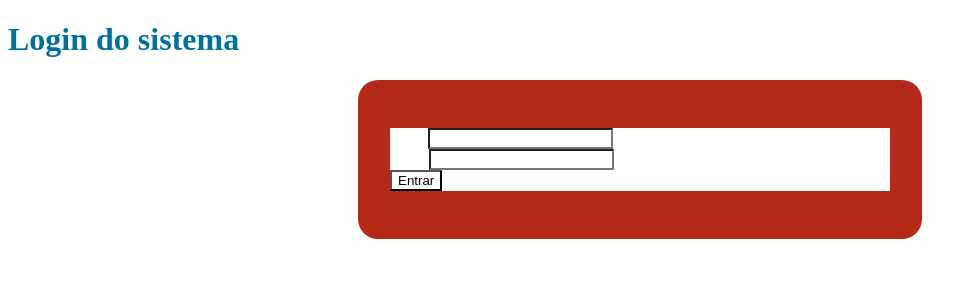
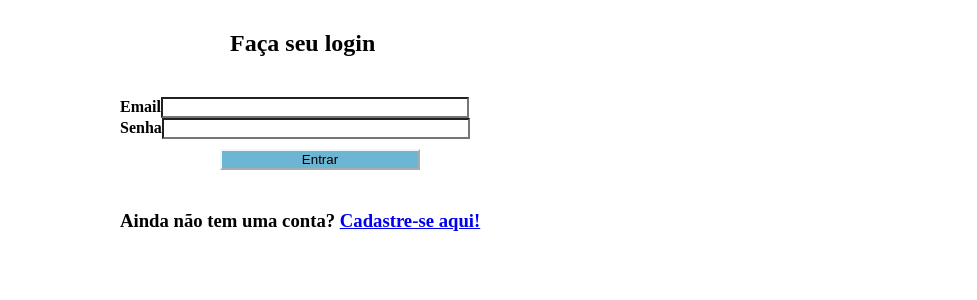
Before and after one commit to mdsreq-fga-unb/2022.2-RevistaTeses, a React (Vite) app in the folder frontend/: page / in a window 1280 px wide. Shown: the top 300 px of the page, without its empty margins (0-977 px from the left). Built offline with nearby package versions, Linux system fonts and the light colour scheme.

Commit message:
att arquivos

```diff
--- a/frontend/src/pages/login/index.jsx
+++ b/frontend/src/pages/login/index.jsx
@@ -1,6 +1,6 @@
-import React, { useState } from 'react'
+import React, { useState } from "react";
 import { api } from '../../api/index'
-import '../login/styles.css'
+import "../login/styles.css";
 
 const Login = () => {
   const [email, setEmail] = useState("")
@@ -15,26 +15,25 @@ const Login = () => {
 
   return (
     <div id="login">
-        <h1 className='title'>Login do sistema</h1>
-        <div>
-            <div className='container'>
+      <h2 className="login">Faça seu login</h2>
+
       <form>
-                <div className='field'>
-                    <label htmlFor='email'>Email</label>
-                    <input type="email" name='email' value={email} onChange={(e) => setEmail(e.target.value)} id='email'/>
+        <div id="campoEmail" class="campoEmail">
+          <label htmlFor="email"><b>Email</b></label>
+          <input type="email" name="email" id="email" required />
         </div>
-                <div className='field'>
-                    <label htmlFor='password'>Senha</label>
-                    <input type="password" name='password' value={password} onChange={(e) => setPassword(e.target.value)} id='password'/>
+
+        <div id="campoSenha" class="campoSenha">
+          <label htmlFor="password"><b>Senha</b></label>
+          <input type="password" name="password" id="password" required />
         </div>
-                <div className='actions'>
-                    <button type='button' onClick={() => handleLogin()}>Entrar</button>
+
+        <button type="button" onClick={() => handleLogin()} className="botaoEntrar">Entrar</button>
+      </form>
+
+      <h3 className="cadastro">Ainda não tem uma conta? <a href="#">Cadastre-se aqui!</a></h3>
     </div>
-                </form>
-            </div>
-        </div>
-    </div>
-  )
-}
+  );
+};
 
 export default Login
--- a/frontend/src/pages/login/styles.css
+++ b/frontend/src/pages/login/styles.css
@@ -1,23 +1,84 @@
-body{
-    background-color: darkgray;
-    padding: auto;
-    width: auto;
-    height: auto;
-    margin-top: 100 px;
+body {
+  background-color: #00719e;
+  margin-left: 50px;
+  margin-right: 50px;
 }
+
 header {
-    color: rgb(255, 255, 255);
-    background-color: darkgray;
-    padding: 1rem;
-    text-align: center;
-  }
+  margin-left: 70px;
+  margin-right: 50px;
+}
 
-.container {
-    background-color: rgb(180, 41, 23);
-    margin: auto;
-    color: rgb(255, 255, 255);
-    width: 500px;
-    overflow: auto;
-    padding: 3rem 2rem;
-    border-radius: 20px;
-  }
+img,
+logo {
+  margin-left: 70px;
+  height: 180px;
+}
+
+.menuPrincipal {
+  /*variaveis de posicao do menu*/
+  margin-top: -130px;
+  margin-left: 285px;
+  background-color: #ffffff;
+  height: 40px;
+  width: 800px;
+  border-radius: 10px;
+}
+
+ul {
+  /*variaveis do bloco das opcoes*/
+  padding-top: 10px;
+  border-radius: 20px;
+  display: flex;
+  list-style-type: none;
+  justify-content: space-around;
+  align-content: center;
+  flex-wrap: wrap;
+}
+
+li {
+  /*variaveis da fonte do menu*/
+  font-size: 20px;
+  color: #000000;
+  font-family: Arial, Helvetica, sans-serif;
+}
+
+main {
+  /*variaveis da area de trabalho*/
+  font-family: Arial, Helvetica, sans-serif;
+  background-color: #ffffffe5;
+  border-radius: 20px;
+  margin-left: 400px;
+  margin-top: 120px;
+  min-width: 500px;
+  max-width: fit-content;
+}
+
+h2 {
+  margin-left: 180px;
+  padding-top: 10px;
+}
+
+form {
+  margin-left: 70px;
+  margin-top: 40px;
+  margin-bottom: 40px;
+}
+
+input {
+  width: 300px;
+}
+
+button {
+  margin-left: 100px;
+  width: 200px;
+  margin-top: 10px;
+  border-color: #ffffffe5;
+  background-color: #6cb6d3;
+  font-family: Arial, Helvetica, sans-serif;
+}
+
+h3 {
+  margin-left: 70px;
+  padding-bottom: 10px;
+}
```
Also changed, not shown: frontend/src/pages/home/index.jsx (+42 -20 lines), frontend/src/pages/home/styles.css (+4 -5 lines), 7 other files (tests, documents, lock files or other folders). Lines whose indentation alone changed are shown as unchanged.
